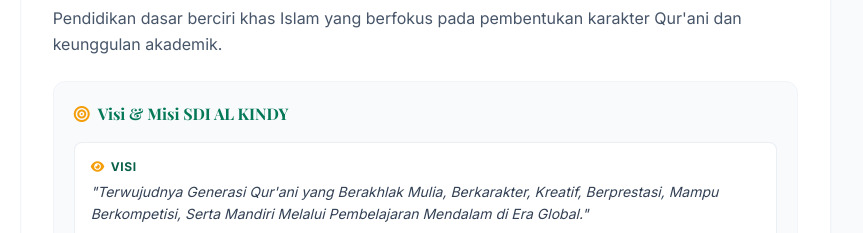
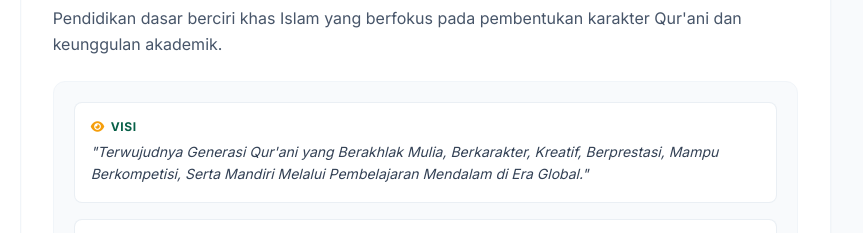
Before and after one commit to dioqtn-net/yayasannahjulhuda, a website built with Vite: page program.html in a window 1280 px wide. Shown: the part 559-792 px from the top of the page, 417-1280 px from the left. Built offline with nearby package versions, Linux system fonts and the light colour scheme.

Commit message:
fix: Hapus judul Visi & Misi beserta emblem di card SDI agar seragam

```diff
--- a/program.html
+++ b/program.html
@@ -98,10 +98,6 @@
               <div class="grid grid-cols-1 md:grid-cols-2 gap-4">
                 <!-- Visi & Misi SDI Al Kindy -->
                 <div class="bg-slate-50 p-5 rounded-xl border border-slate-100 col-span-full md:col-span-2 space-y-4">
-                  <h4 class="font-bold text-emerald-700 flex items-center text-base">
-                    <i class="fas fa-bullseye mr-2 text-gold-500"></i> Visi &amp; Misi SDI AL KINDY
-                  </h4>
-
                   <!-- Visi -->
                   <div class="bg-white p-4 rounded-lg border border-slate-200/70 shadow-xs">
                     <span class="block font-bold text-emerald-800 text-xs uppercase tracking-wider mb-1.5 flex items-center gap-1.5">
```
